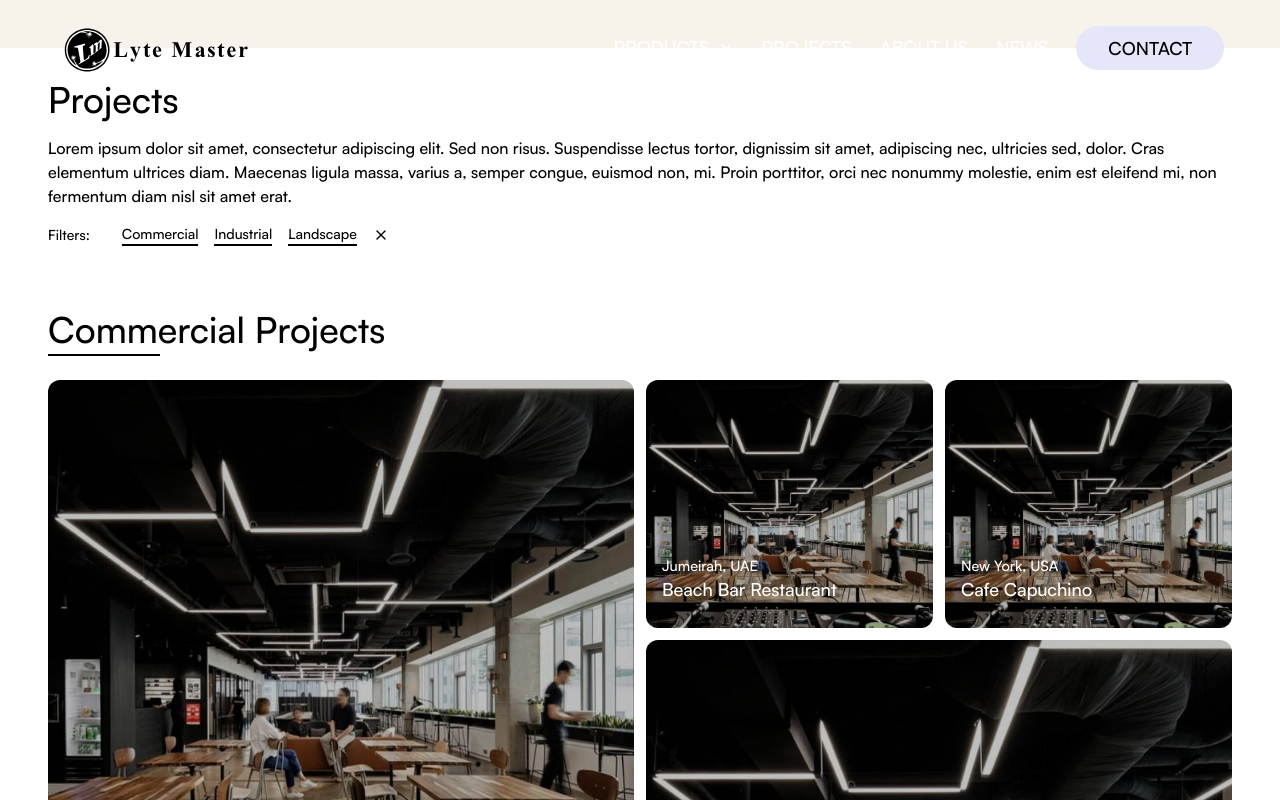
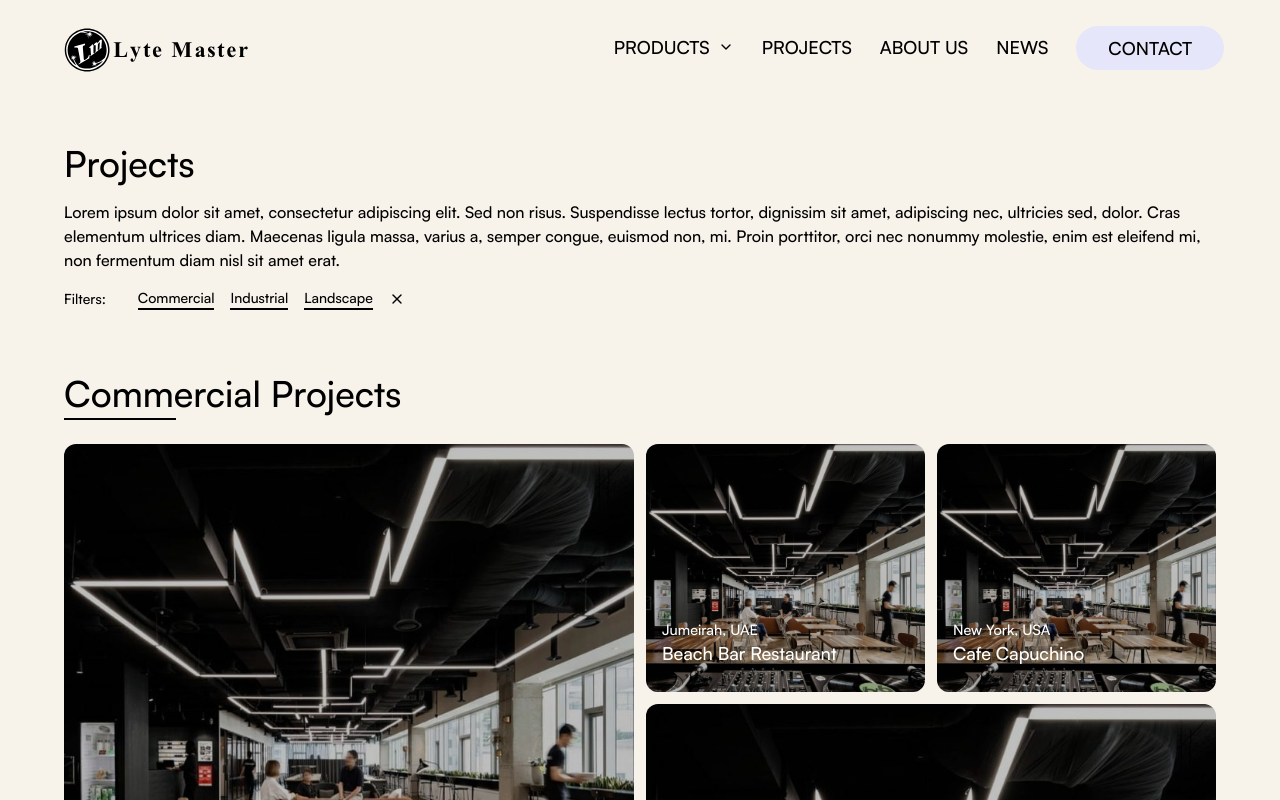
Before and after one commit to goutham-shankar/lytemaster, a Next.js app: page /projects in a window 1280 px wide. Shown: the top 800 px of the page. Built offline with nearby package versions, Linux system fonts and the light colour scheme.

Commit message:
update: improved legibiity of navbar in project page and added margin for the page at the top

```diff
--- a/src/app/projects/page.jsx
+++ b/src/app/projects/page.jsx
@@ -23,7 +23,7 @@ const SectionTitle = ({ title }) => {
 
 const OverviewSection = ({ title, description }) => {
   return (
-    <section className="w-full h-max mt-12 px-4 py-8 flex flex-col justify-center items-center gap-4 bg-white text-black sm:px-12">
+    <section className="w-full h-max mt-12 px-8 py-8 flex flex-col justify-center items-center gap-4 text-black sm:px-16 sm:mt-16 md:mt-20 lg:mt-28">
       <h1 className="w-full text-4xl text-left font-bold">{title}</h1>
       <p className="">{description}</p>
       <Filters filters={filters} />
@@ -33,7 +33,7 @@ const OverviewSection = ({ title, description }) => {
 
 const ProjectSection = ({ title, cta, projects }) => {
   return (
-    <section className="w-full h-max px-4 py-8 flex flex-col justify-center items-center gap-6 bg-white text-black sm:px-12">
+    <section className="w-full h-max px-8 py-8 flex flex-col justify-center items-center gap-6 text-black sm:px-16">
       <SectionTitle title={title} />
       <BentoGrid items={projects} />
       <CtaButton name={cta.name} href={cta.href} />
--- a/src/components/common/nav.jsx
+++ b/src/components/common/nav.jsx
@@ -1,10 +1,12 @@
 "use client";
+import { usePathname } from "next/navigation";
 import Link from "next/link";
 import Image from "next/image";
 import { ChevronDown, ChevronUp, Menu, X } from "lucide-react";
 import { useState, useEffect } from "react";
 import Branding from "@/components/common/branding";
 
+const lightBgPaths = ["/projects"];
 // const navItems = [
 //   {
 //     name: "Products",
@@ -71,9 +73,11 @@ const Dropdown = ({ items, isOpen, setIsOpen }) => {
 
 const NavItem = ({ item }) => {
   const [isOpen, setIsOpen] = useState(false);
+  const pathname = usePathname();
+
   return (
     <li
-      className={`${navItemVariants.base} uppercase`}
+      className={`${navItemVariants.base} uppercase ${lightBgPaths.includes(pathname) ? "text-black" : "text-white"}`}
       onMouseOver={() => setIsOpen(true)}
       onMouseOut={() => setIsOpen(false)}
     >
@@ -112,9 +116,10 @@ const Navbar = () => {
 };
 
 const MenuButton = ({ navrailOpen, setNavrailOpen, className = "" }) => {
+  const pathname = usePathname();
   return (
     <button
-      className={`${className} flex items-center gap-2 text-sm`}
+      className={`${className} flex items-center gap-2 text-sm ${lightBgPaths.includes(pathname) ? "text-black" : "text-white"}`}
       onClick={() => setNavrailOpen(!navrailOpen)}
     >
       {navrailOpen ? <X size={24} /> : <Menu size={24} />}
```
